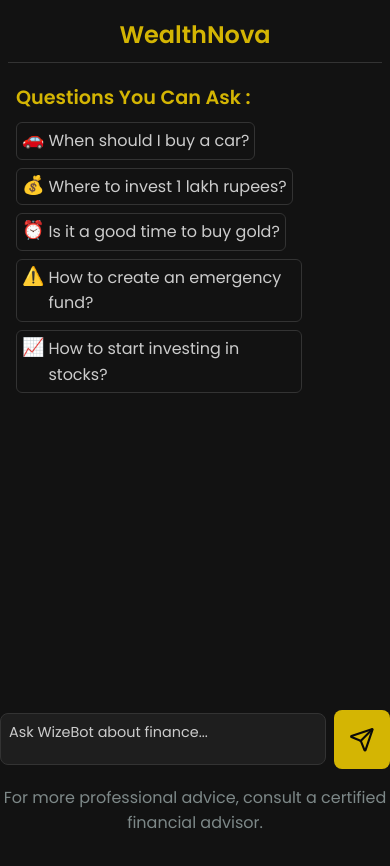
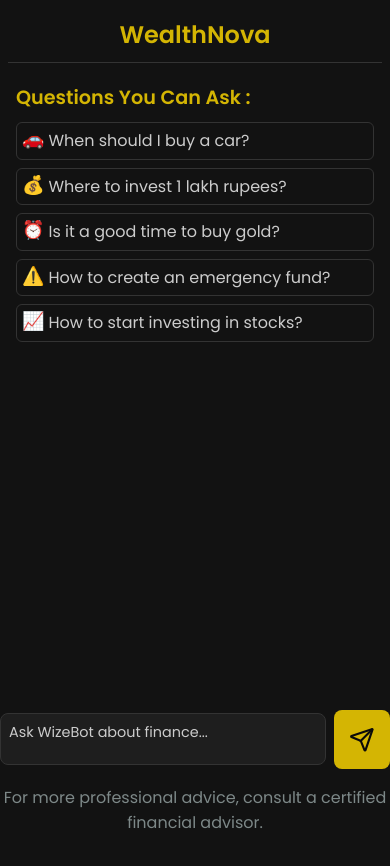
Before and after one commit to maheksh/wealthnova, a Next.js app: page / in a window 390 px wide. Shown: the top 866 px of the page. Built offline with nearby package versions, Linux system fonts and the light colour scheme.

Commit message:
Extend layout to full screen with 100% width and fix #666 border on input-bar

```diff
--- a/app/globals.css
+++ b/app/globals.css
@@ -71,11 +71,11 @@ body {
 .card {
   background-color: #121212;
   border: 1px solid #333;
-  border-radius: 0.375rem; /* Reduced from 0.5rem */
-  padding: 0.5625rem; /* Reduced by ~4px from 0.6875rem */
+  border-radius: 0.375rem;
+  padding: 0.5625rem;
   display: inline-flex;
   align-items: start;
-  gap: 0.375rem; /* Reduced from 0.5rem */
+  gap: 0.375rem;
   cursor: pointer;
   transition: background-color 0.2s;
   max-width: 80%;
@@ -89,8 +89,8 @@ body {
 }
 
 .card-emoji {
-  font-size: 1.125rem; /* Reduced from 1.25rem */
-  line-height: 1.125rem; /* Reduced from 1.25rem */
+  font-size: 1.125rem;
+  line-height: 1.125rem;
   margin-top: 0.125rem;
 }
 
@@ -159,14 +159,16 @@ body {
   }
 
   .card {
-    padding: 0.3125rem; /* Reduced by ~4px from 0.4375rem */
+    padding: 0.3125rem;
     gap: 0.25rem;
-    border-radius: 0.375rem; /* Reduced from 0.5rem */
+    border-radius: 0.375rem;
+    max-width: 100%; /* Changed to 100% for full width */
+    width: 100%; /* Ensure full width on mobile */
   }
 
   .card-emoji {
-    font-size: 1.125rem; /* Reduced from 1.25rem */
-    line-height: 1.125rem; /* Reduced from 1.25rem */
+    font-size: 1.125rem;
+    line-height: 1.125rem;
   }
 
   .input-bar-container {
```
